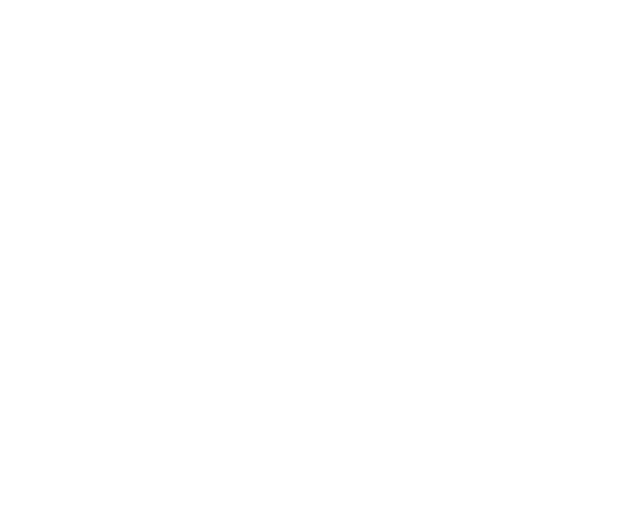
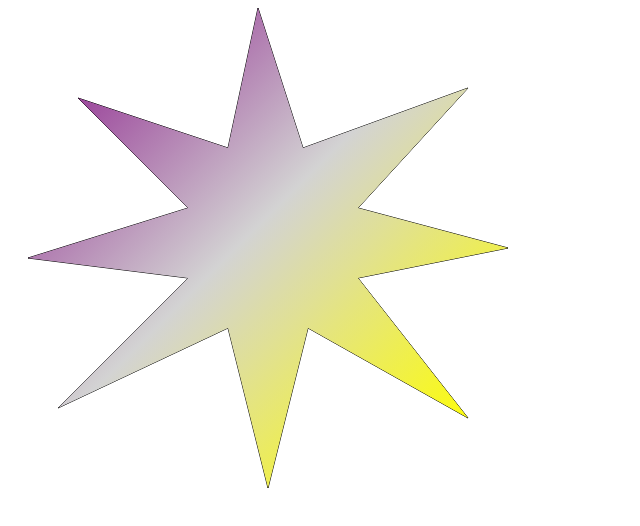
Before and after one commit to KristenChing/Ching_Kristen, a plain HTML site: page Web/WebLab_15/WebLab_15.html in a window 1280 px wide. Shown: the whole page, without its empty margins (0-640 px from the left). Drawn offline with Linux system fonts and the light colour scheme.

Commit message:
stuff was done

```diff
--- a/Web/WebLab_15/WebLab_15.html
+++ b/Web/WebLab_15/WebLab_15.html
@@ -0,0 +1,10 @@
+<!doctype html>
+<html>
+<head>
+    <script src = "WebLab_15.js"></script>
+</head>
+<body>
+    <canvas id = "canvas" width = "900" height = "900">
+    </canvas>
+</body>
+</html>
--- a/Web/WebLab_15/WebLab_15.js
+++ b/Web/WebLab_15/WebLab_15.js
@@ -0,0 +1,34 @@
+function shapes()
+{
+    var x = document.getElementById("canvas");
+    canvas = x.getContext("2d");
+    canvas.beginPath();
+    canvas.moveTo(70, 90);
+    canvas.lineTo(220, 140);
+    canvas.lineTo(250, 0);
+    canvas.lineTo(295, 140);
+    canvas.lineTo(460, 80);
+    canvas.lineTo(350, 200);
+    canvas.lineTo(500, 240);
+    canvas.lineTo(350, 270);
+    canvas.lineTo(460, 410);
+    canvas.lineTo(300, 320);
+    canvas.lineTo(260, 480);
+    canvas.lineTo(220, 320);
+    canvas.lineTo(50, 400);
+    canvas.lineTo(180, 270);
+    canvas.lineTo(20, 250);
+    canvas.lineTo(180, 200);
+    canvas.lineTo(70, 90);
+    canvas.stroke();
+    canvas.closePath();
+    var gradient = canvas.createLinearGradient(0, 0 , 900, 900);
+    gradient.addColorStop(0, "purple");
+    gradient.addColorStop(0.26, "lightgrey");
+    gradient.addColorStop(.5, "yellow");
+    canvas.fillStyle = gradient;
+    canvas.fill();
+
+}
+
+window.addEventListener("load", shapes, false);
```
Also changed, not shown: Web/aboutme (WebLab_01).html (+8 -1 lines).
